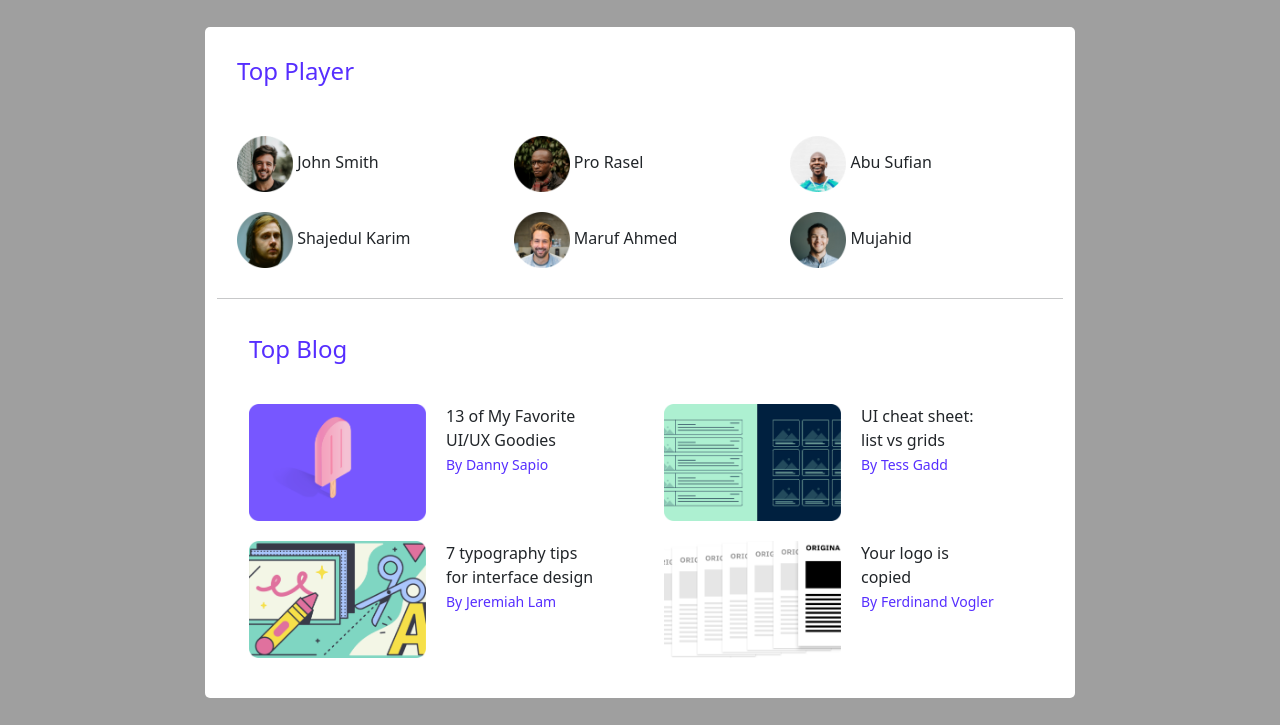
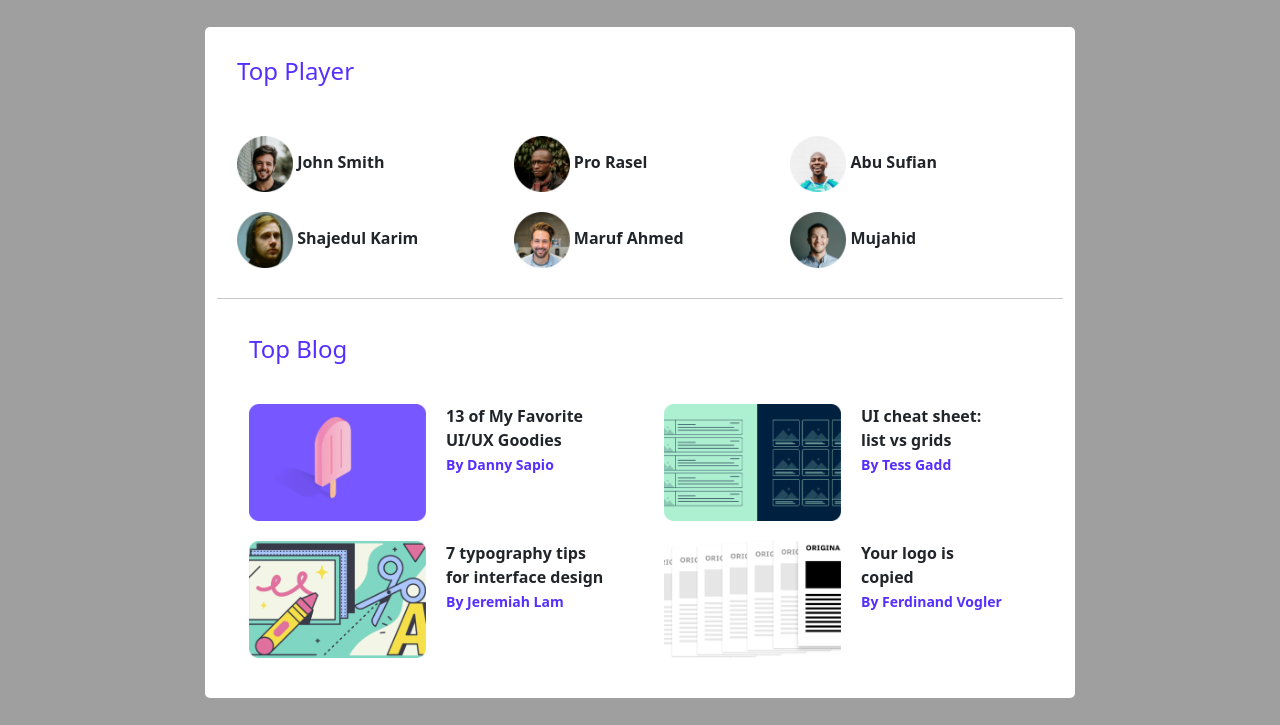
Before and after one commit to jishan-html/leaderboard.website, a plain HTML site: page index.html in a window 1280 px wide. Shown: the part 80-805 px from the top of the page. Drawn offline with nearby package versions, Linux system fonts and the light colour scheme.

Commit message:
bold commit

```diff
--- a/style.css
+++ b/style.css
@@ -62,6 +62,10 @@ li{
 }
 small{
     color: #562EFF;
+    font-weight: 700;
+}
+span{
+    font-weight: 600;
 }
 .aboout{
     padding-left: 20px;
@@ -96,6 +100,7 @@ i{
 }
 .card{
     width: 252.42px;
+    background-image: linear-gradient();
     height: 269.79px;
     padding: 10px;
     border: none
```
